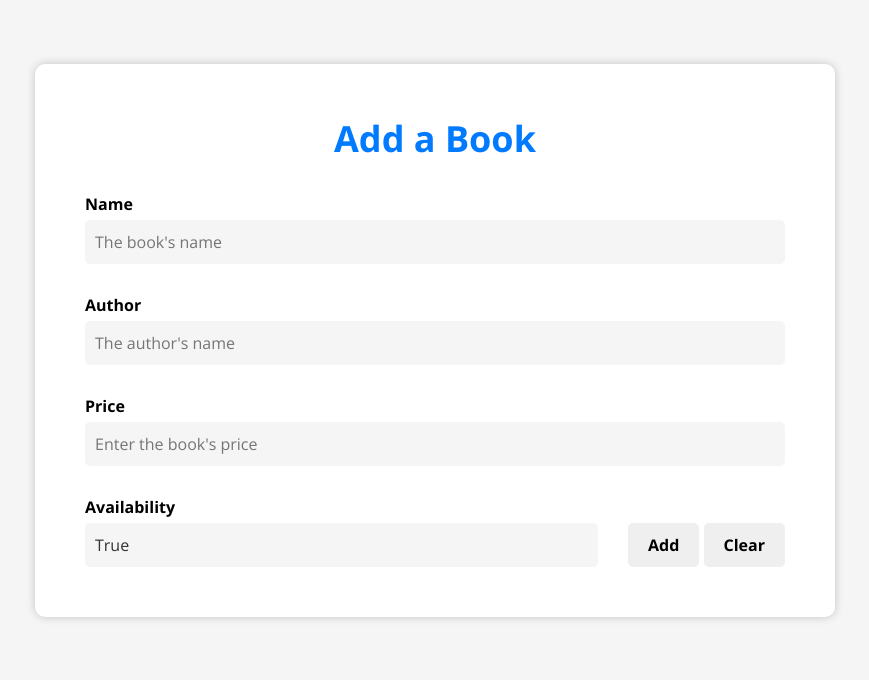
After one commit to SofienBenKtib/Bookshop-website, a PHP site: page /addBook.html in a window 1280 px wide. The commit adds this page. Shown: the top 680 px of the page, without its empty margins (205-1074 px from the left). Run offline with PHP 8.4, Linux system fonts and the light colour scheme.

Commit message:
major updates

```diff
--- /dev/null
+++ b/addBook.css
@@ -0,0 +1,138 @@
+@import url("https://fonts.googleapis.com/css2?family=Open+Sans:wght@300;400;700&display=swap");
+
+/* Variables */
+:root {
+  --primary-color: #007bff;
+  --secondary-color: #6c757d;
+}
+
+/* Mixins */
+.flex-center {
+  display: flex;
+  justify-content: center;
+  align-items: center;
+}
+
+/* Styles */
+* {
+  box-sizing: border-box;
+  margin: 0;
+  padding: 0;
+}
+
+body {
+  font-family: "Open Sans", sans-serif;
+  background-color: #f5f5f5;
+}
+
+.container {
+  max-width: 800px;
+  margin: 5% auto;
+  padding: 50px;
+  background-color: #fff;
+  border-radius: 10px;
+  box-shadow: 0 0 10px rgba(0, 0, 0, 0.2);
+}
+
+.heading {
+  text-align: center;
+  font-size: 36px;
+  font-weight: 700;
+  margin-bottom: 30px;
+  color: rgb(0, 123, 255);
+}
+
+.form {
+  display: flex;
+  flex-wrap: wrap;
+  gap: 30px;
+  align-items: flex-end;
+}
+
+.form-group {
+  flex: 1 1 50%;
+}
+
+.form-label {
+  display: block;
+  font-weight: 700;
+  margin-bottom: 5px;
+}
+
+.form-control {
+  display: block;
+  width: 100%;
+  padding: 10px;
+  border: none;
+  border-radius: 5px;
+  background-color: #f5f5f5;
+  color: #333;
+  font-family: "Open Sans", sans-serif;
+  font-size: 16px;
+  font-weight: 400;
+  line-height: 1.5;
+  transition: all 0.2s ease-in-out;
+}
+
+.form-control:focus {
+  outline: none;
+  box-shadow: 0 0 0 3px rgba(0, 123, 255, 0.25);
+}
+
+.select-wrapper {
+  position: relative;
+}
+
+.select-wrapper::after {
+  content: "\f107";
+  font-family: "Font Awesome 5 Free";
+  font-weight: 900;
+  font-size: 16px;
+  color: #ccc;
+  position: absolute;
+  top: 50%;
+  right: 10px;
+  transform: translateY(-50%);
+}
+
+.select-wrapper select {
+  appearance: none;
+  background-color: #f5f5f5;
+  border: none;
+  border-radius: 5px;
+  color: #333;
+  font-family: "Open Sans", sans-serif;
+  font-size: 16px;
+  font-weight: 400;
+  line-height: 1.5;
+  padding: 10px;
+  width: 100%;
+}
+
+.select-wrapper select:focus {
+  outline: none;
+  box-shadow: 0 0 0 3px rgba(0, 123, 255, 0.25);
+}
+
+.btn {
+  display: inline-block;
+  padding: 10px 20px;
+  font-family: "Open Sans", sans-serif;
+  font-size: 16px;
+  font-weight: 700;
+  line-height: 1.5;
+  text-align: center;
+  text-decoration: none;
+  white-space: nowrap;
+  border: none;
+  border-radius: 5px;
+  transition: all 0.2s ease-in-out;
+  cursor: pointer;
+}
+
+.btn:hover {
+  transition: all 0.2s ease-in-out;
+  cursor: pointer;
+  outline: none;
+  box-shadow: 0 0 0 3px rgba(0, 123, 255, 0.25);
+}
--- /dev/null
+++ b/addBook.html
@@ -0,0 +1,58 @@
+<!DOCTYPE html>
+<html lang="en">
+  <head>
+    <meta charset="UTF-8" />
+    <title>Book Form</title>
+    <link rel="stylesheet" href="addBook.css" />
+  </head>
+  <body>
+    <div class="container">
+      <h1 class="heading">Add a Book</h1>
+      <form class="form" action="AddBook.php">
+        <div class="form-group">
+          <label class="form-label" for="name">Name</label>
+          <input
+            class="form-control"
+            type="text"
+            id="name"
+            name="bookName"
+            placeholder="The book's name"
+          />
+        </div>
+        <div class="form-group">
+          <label class="form-label" for="author">Author</label>
+          <input
+            class="form-control"
+            type="text"
+            id="author"
+            name="author"
+            placeholder="The author's name"
+          />
+        </div>
+        <div class="form-group">
+          <label class="form-label" for="price">Price</label>
+          <input
+            class="form-control"
+            type="number"
+            id="price"
+            name="price"
+            placeholder="Enter the book's price"
+          />
+        </div>
+        <div class="form-group">
+          <label class="form-label" for="availability">Availability</label>
+          <div class="select-wrapper">
+            <select class="form-control" id="availability" name="availability">
+              <option value="True">True</option>
+              <option value="False">False</option>
+            </select>
+          </div>
+        </div>
+        <div class="form-buttons">
+          <button class="btn btn-primary" type="submit">Add</button>
+          <button class="btn btn-secondary" type="reset">Clear</button>
+        </div>
+      </form>
+    </div>
+  </body>
+</html>
--- a/bookstyle.css
+++ b/bookstyle.css
@@ -16,7 +16,7 @@ td {
   padding: 10px;
 }
 table {
-  width: 75%;
+  width: 85%;
   margin-left: 25%;
   margin: auto;
   margin-top: 25px;
--- a/contact.php
+++ b/contact.php
@@ -35,7 +35,7 @@
 		</nav>
 	</header>
     <div style="margin-top:70px">
-    <h2>Contact us</h2>
+    <h2>Contact</h2>
     </div>
     <form action="message.php" method="post" style="padding:50px">
     <div class="form-group">
--- a/login.php
+++ b/login.php
@@ -21,15 +21,15 @@
   <div class="container mt-5">
     <div class="row">
       <div class="col-md-4 offset-md-4">
-        <form action="index.php">
+        <form action="verifLogin.php">
           <div class="form-group">
             <label for="email">Email address</label>
-            <input type="email" class="form-control" id="email" aria-describedby="emailHelp" placeholder="Enter email">
+            <input type="email" class="form-control" id="email" name="email" aria-describedby="emailHelp" placeholder="Enter email" required>
 
           </div>
           <div class="form-group">
             <label for="password">Password</label>
-            <input type="password" class="form-control" id="password" placeholder="Password">
+            <input type="password" class="form-control" id="password" name="password" placeholder="Password" required>
             <small ><a href="index.php" class="text-secondary">I forgot my password</a></small>
           </div>
           <div class="text-center">
```
Also changed, not shown: AddBook.php (added, +36 -0 lines), addUser.php (added, +35 -0 lines), books.php (+18 -1 lines), signup.php (+6 -9 lines), verifLogin.php (added, +27 -0 lines).
